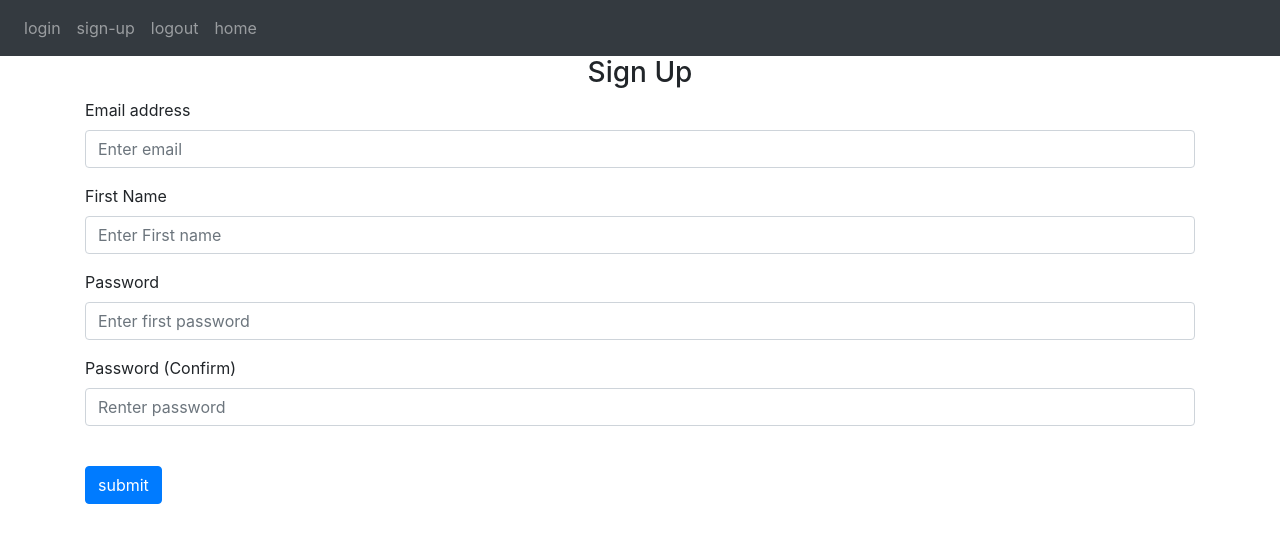
After one commit to MerSake/Python-website-spendingtracker, a Flask app: page /sign_up in a window 1280 px wide. The commit adds this page. Shown: the top 543 px of the page. Run offline with Flask 3, Linux system fonts and the light colour scheme; some libraries are stand-ins or nearby versions.

Commit message:
added flashing messages for valedating inputs in sign up page and for account creation

```diff
--- a/main.py
+++ b/main.py
@@ -1,6 +1,6 @@
-from website import create_app\
+from website import create_app
 
 app = create_app()
 
-if __name__== '__main__':
+if __name__ == '__main__':
     app.run(debug=True)
--- a/website/auth.py
+++ b/website/auth.py
@@ -1,14 +1,40 @@
-from flask import Blueprint, render_template
+from flask import Blueprint, render_template, request, flash
 
 auth = Blueprint('auth', __name__)
 
-@auth.route('/login')
+
+@auth.route('/login', methods=['Get', 'POST'])
 def login():
-    return render_template("/login.html", authorized = True)
+    data = request.form
+    print(data)
+    return render_template("/login.html", authorized=True)
 
-@auth.route('/logput')
+
+@auth.route('/sign_up', methods=['Get', 'POST'])
+def sign_up():
+    if request.method == 'POST':
+        email = request.form.get('email')
+        firstName = request.form.get('firstName')
+        password1 = request.form.get('password1')
+        password2 = request.form.get('password2')
+        if len(email) < 4:
+            flash('Email must be greater the 3 characters.', category='error')
+        elif len(firstName) < 2:
+            flash('Name must be longer then 1 characters.', category='error')
+        elif password1 != password2:
+            flash('Passwords do not match', category='error')
+        elif len(password1) < 7:
+            flash('Password must be longer then 6 characters', category='error')
+        else:
+            flash('Account created', category='success')
+    return render_template("/sign_up.html")
+
+
+@auth.route('/logout')
 def logout():
     return 0
-@auth.route('/sgin-up')
-def sign_up():
-    return render_template("/sing-up.html")
+
+
+@auth.route('/home')
+def Home():
+    return render_template("/home.html")
--- a/website/templates/Base.html
+++ b/website/templates/Base.html
@@ -1,8 +1,8 @@
 <!DOCTYPE html>
 <html lang="en">
   <head>
-    <meta charset="UTF-8">
-    <meta name="viewport" content="width=device-width, initial-scale=1.0">
+    <meta charset="UTF-8" />
+    <meta name="viewport" content="width=device-width, initial-scale=1.0" />
     <link
       rel="stylesheet"
       href="https://stackpath.bootstrapcdn.com/bootstrap/4.4.1/css/bootstrap.min.css"
@@ -18,25 +18,43 @@
   </head>
   <body>
     <nav class="navbar navbar-expand-lg navbar-dark bg-dark">
-        <button class="navbar-toggler" type="button" data-toggle="collapse" data-target="#navbar">
+      <button
+        class="navbar-toggler"
+        type="button"
+        data-toggle="collapse"
+        data-target="#navbar"
+      >
         <span class="navbar-toggler-icon"></span>
       </button>
       <div class="collapse navbar-collapse" id="navbar">
         <div class="navbar-nav">
           <a class="nav-item nav-link" id="login" href="/login">login</a>
-            <a class="nav-item nav-link" id="login" href="/sign-up">sing-up</a>
+          <a class="nav-item nav-link" id="login" href="/sign_up">sign-up</a>
           <a class="nav-item nav-link" id="login" href="/logout">logout</a>
           <a class="nav-item nav-link" id="login" href="/home">home</a>
-
         </div>
       </div>
     </nav>
-    <div class="container">
-      {% block content %}
 
-      {% endblock %}
+    {% with messages = get_flashed_messages(with_categories=true) %} {% if
+    messages %} {% for category, message in messages %} {% if category ==
+    'error' %}
+    <div class="alert alert-danger alter-dismissable fade show" role="alert">
+      {{ message }}
+      <button type="button" class="close" data-dismiss="alert">
+        <span aria-hidden="true">&times;</span>
+      </button>
     </div>
+    {% else %}
+    <div class="alert alert-success alter-dismissable fade show" role="alert">
+      {{ message }}
+      <button type="button" class="close" data-dismiss="alert">
+        <span aria-hidden="true">&times;</span>
+      </button>
+    </div>
+    {% endif %} {% endfor %} {% endif %} {% endwith %}
 
+    <div class="container">{% block content %} {% endblock %}</div>
 
     <script
       src="https://code.jquery.com/jquery-3.2.1.slim.min.js"
@@ -53,6 +71,5 @@
       integrity="sha384-JZR6Spejh4U02d8jOt6vLEHfe/JQGiRRSQQxSfFWpi1MquVdAyjUar5+76PVCmYl"
       crossorigin="anonymous"
     ></script>
-
   </body>
 </html>
--- /dev/null
+++ b/website/templates/sign_up.html
@@ -0,0 +1,49 @@
+{% extends 'base.html' %} {% block title %}Sign-up{% endblock %} {% block
+content %}
+<form method="POST">
+  <h3 align="center">Sign Up</h3>
+  <div class="form-group">
+    <label for="email">Email address</label>
+    <input
+      type="email"
+      class="form-control"
+      id="email"
+      name="email"
+      placeholder="Enter email"
+    />
+  </div>
+  <div class="form-group">
+    <label for="firstName">First Name</label>
+    <input
+      type="text"
+      class="form-control"
+      id="firstName"
+      name="firstName"
+      placeholder="Enter First name"
+    />
+  </div>
+  <div class="form-group">
+    <label for="password1">Password</label>
+    <input
+      type="password"
+      class="form-control"
+      id="password1"
+      name="password1"
+      placeholder="Enter first password"
+    />
+  </div>
+  <div class="form-group">
+    <label for="password1">Password (Confirm)</label>
+    <input
+      type="password"
+      class="form-control"
+      id="password2"
+      name="password2"
+      placeholder="Renter password"
+    />
+  </div>
+  <br>
+  <button type="submit" class="btn btn-primary">submit</button>
+</form>
+
+{% endblock %}
--- a/website/views.py
+++ b/website/views.py
@@ -2,6 +2,7 @@ from flask import Blueprint, render_template
 
 views = Blueprint('views', __name__)
 
+
 @views.route('/')
 def home():
     return render_template("home.html")
```
Also changed, not shown: website/templates/home.html (+2 -7 lines), website/templates/login.html (added, +28 -0 lines), website/templates/sign-up.html (deleted, +0 -7 lines). Lines whose indentation alone changed are shown as unchanged.
